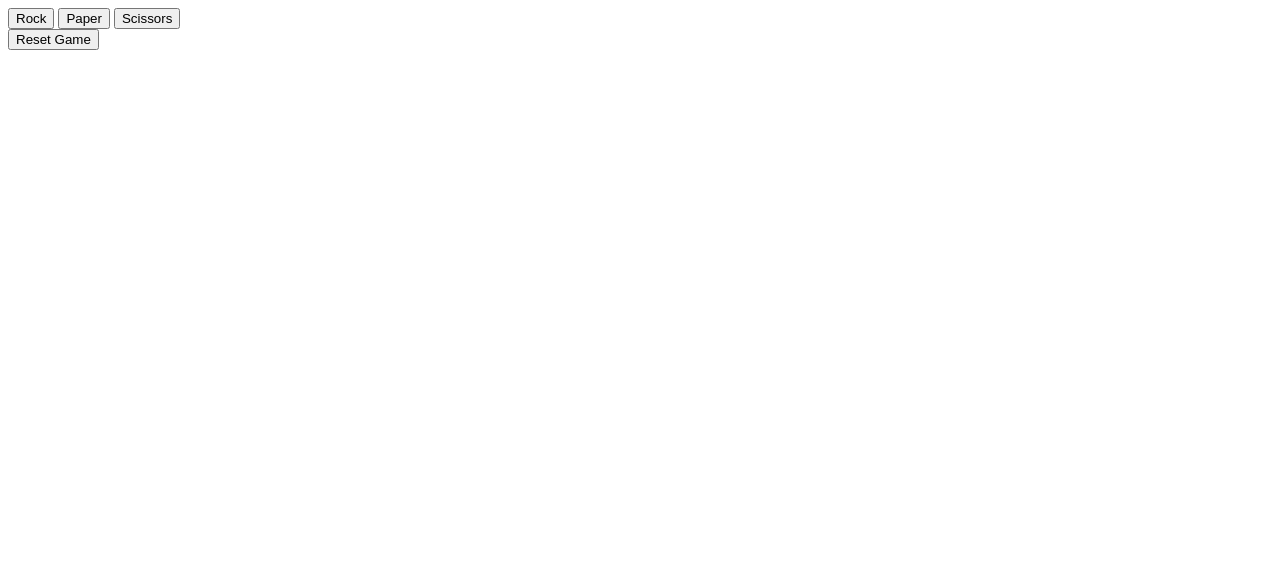
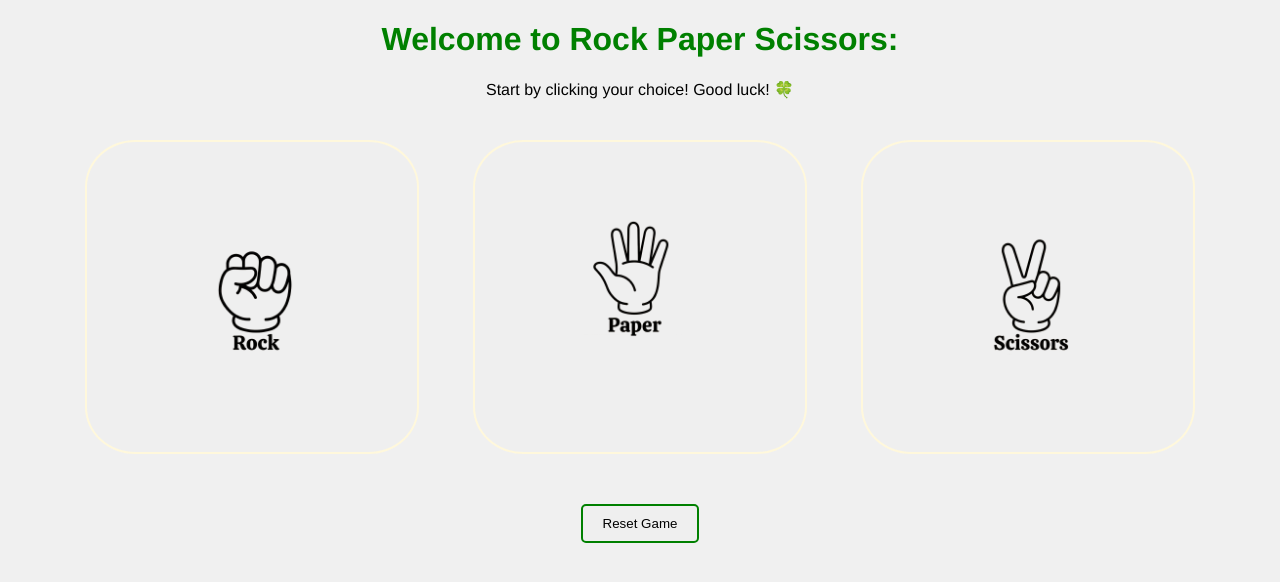
Before and after one commit to laualways/rock-paper-scissor---first-project, a plain HTML site: page index.html in a window 1280 px wide. Drawn offline with Linux system fonts and the light colour scheme.

Commit message:
Style: add custom icons and update UI for game buttons

```diff
--- a/index.html
+++ b/index.html
@@ -4,11 +4,20 @@
     <meta charset="UTF-8">
     <meta name="viewport" content="width=device-width, initial-scale=1.0">
     <title>Rock Scissors Paper</title>
+    <link rel="stylesheet" href="./style.css">
 </head>
 <body>
-    <button id="rock" value="rock">Rock</button>
-    <button id="paper" value="paper">Paper</button>
-    <button id="scissors" value="scissors">Scissors</button>
+    <h1>Welcome to Rock Paper Scissors:</h1>
+    <p>Start by clicking your choice! Good luck! 🍀</p>
+    <button id="rock" value="rock">
+        <img src="./images/rock.png" alt="Rock">
+    </button>
+    <button id="paper" value="paper">
+        <img src="./images/paper.png" alt="Paper">
+    </button>
+    <button id="scissors" value="scissors">
+        <img src="./images/scissors.png" alt="Scissors">
+    </button>
     <div id="score"></div>
     <div id="message"></div>
     <button id="reset-btn">Reset Game</button>
--- /dev/null
+++ b/style.css
@@ -0,0 +1,30 @@
+body {
+    font-family: 'Franklin Gothic Medium', 'Arial Narrow', Arial, sans-serif;
+    text-align: center;
+    background-color: #f0f0f0;
+}
+
+button {
+    padding: 30px 40px;
+    margin: 25px;
+    cursor: pointer;
+    border: 2px solid cornsilk;
+    border-radius: 15%;
+
+}
+
+button img {
+    width: 250px;
+    height: 250px;
+    display: block;
+}
+
+#reset-btn {
+    border: 2px solid green;
+    border-radius: 5px;
+    padding: 10px 20px;
+}
+
+h1 {
+    color: green;
+}
```
Also changed, not shown: images/paper.png (added), images/rock.png (added), images/scissors.png (added).
